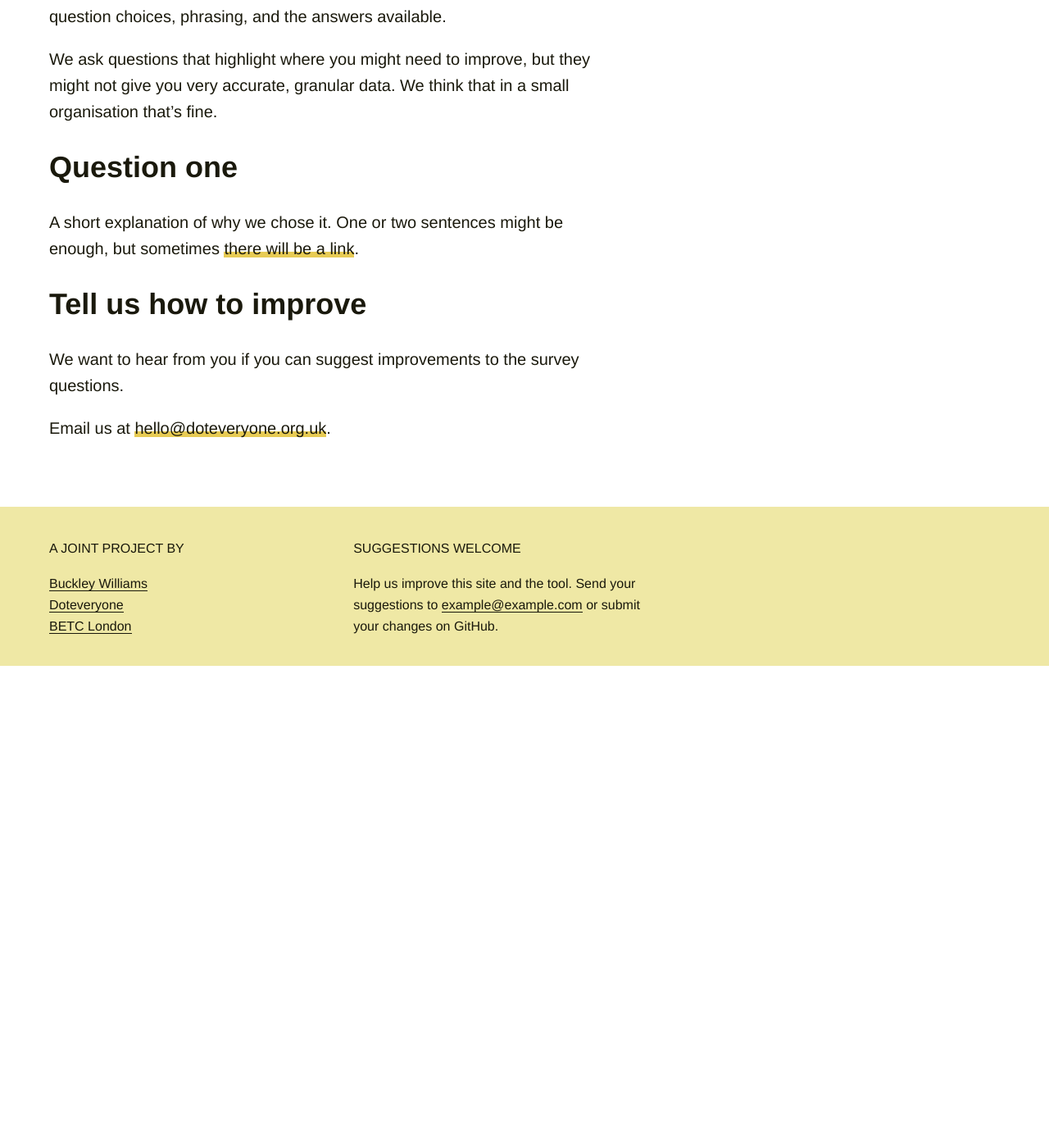
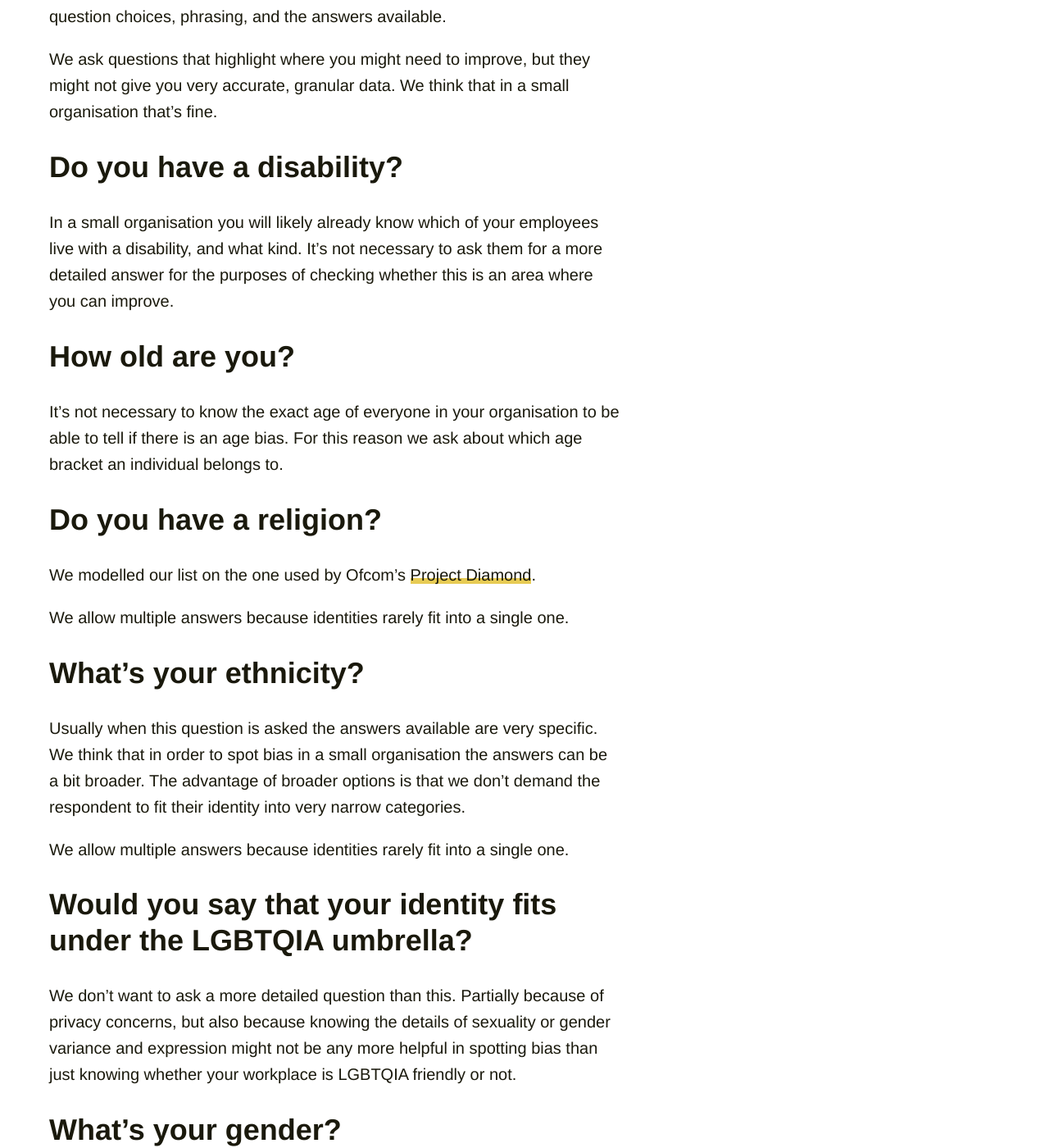
Before and after one commit to Doteveryone/diversity-tool-microsite, a Jekyll site: the page built from why-we-ask-these-questions/index.md, in a window 1280 px wide and 1400 px high, scrolled down 244 px. Shown: the whole window at 82% size. Built offline with Jekyll 4.4.1, drawn with Linux system fonts in a browser that asks for light colours; before the commit the page ends 1056 px from its top, so only the background shows below that; some of the changed text lies outside the part shown.

Commit message:
Add the explanation for each question in the survey

```diff
--- a/why-we-ask-these-questions/index.md
+++ b/why-we-ask-these-questions/index.md
@@ -7,9 +7,37 @@ This tool is meant to measure how your organisation is doing, not to provide an
 
 We ask questions that highlight where you might need to improve, but they might not give you very accurate, granular data. We think that in a small organisation that’s fine.
 
-## Question one
+## Do you have a disability?
 
-A short explanation of why we chose it. One or two sentences might be enough, but sometimes <a href="#">there will be a link</a>.
+In a small organisation you will likely already know which of your employees live with a disability, and what kind. It’s not necessary to ask them for a more detailed answer for the purposes of checking whether this is an area where you can improve.
+
+## How old are you?
+
+It’s not necessary to know the exact age of everyone in your organisation to be able to tell if there is an age bias. For this reason we ask about which age bracket an individual belongs to.
+
+## Do you have a religion?
+
+We modelled our list on the one used by Ofcom’s [Project Diamond](https://www.ofcom.org.uk/tv-radio-and-on-demand/information-for-industry/guidance/diversity/diversity-guidance/monitoring).
+
+We allow multiple answers because identities rarely fit into a single one.
+
+## What’s your ethnicity?
+
+Usually when this question is asked the answers available are very specific. We think that in order to spot bias in a small organisation the answers can be a bit broader. The advantage of broader options is that we don’t demand the respondent to fit their identity into very narrow categories.
+
+We allow multiple answers because identities rarely fit into a single one.
+
+## Would you say that your identity fits under the LGBTQIA umbrella?
+
+We don’t want to ask a more detailed question than this. Partially because of privacy concerns, but also because knowing the details of sexuality or gender variance and expression might not be any more helpful in spotting bias than just knowing whether your workplace is LGBTQIA friendly or not.
+
+## What’s your gender?
+
+Sometimes when this question is asked there are either too few choices to include trans people, or the choices separate trans identities from those of “man” and “woman”, othering them in the process.
+
+We tried to strike a balance here between allowing people to self-identify accurately and giving you the information you need. You want to make sure that you don‘t discriminate against women and gender minorities, and that’s what this question is meant to help you check.
+
+We allow multiple answers because some people describe their gender using more than one term or might identify as more than one gender.
 
 ## Tell us how to improve
 
```
